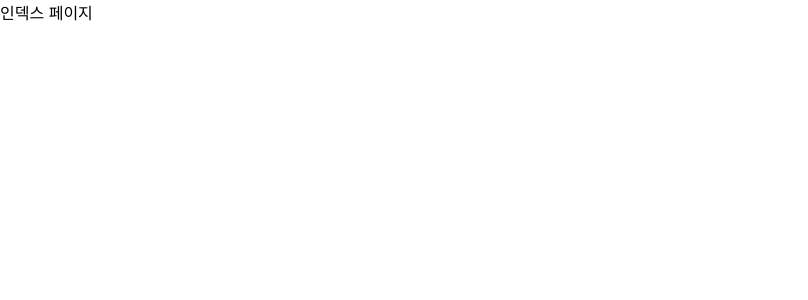
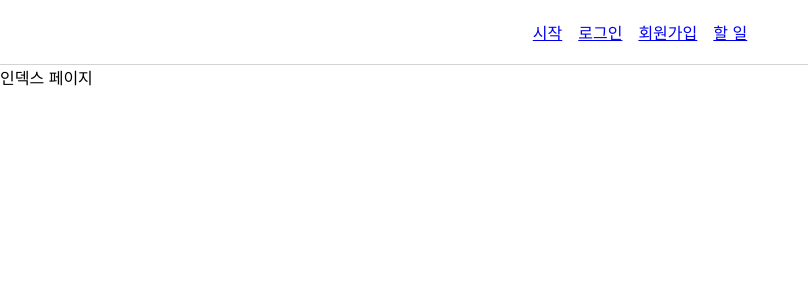
Before and after one commit to bkdragon0228/wanted-pre-onboarding-frontend, a React (Create React App) app: page / in a window 1280 px wide. Shown: the top 300 px of the page, without its empty margins (0-808 px from the left). Built offline with nearby package versions, Linux system fonts and the light colour scheme.

Commit message:
feat : Gnb 생성

```diff
--- a/src/App.tsx
+++ b/src/App.tsx
@@ -2,13 +2,17 @@ import React from 'react';
 
 import { useRoutes } from 'react-router-dom';
 import { routes } from './routes';
+import Gnb from './components/gnb';
 
 function App() {
   const elem = useRoutes(routes)
 
   return (
     <div className="App">
+      <Gnb />
+      <main>
         {elem}
+      </main>
     </div>
   );
 }
--- /dev/null
+++ b/src/components/gnb.tsx
@@ -0,0 +1,35 @@
+import React from 'react';
+import { Link } from 'react-router-dom';
+
+import styled from '@emotion/styled';
+
+const Gnb = () => {
+    const navigationList = [
+        {label : '시작', path : '/'},
+        {label : '로그인', path : '/signin'},
+        {label : '회원가입', path : '/signup'},
+        {label : '할 일', path : '/todo'}
+    ]
+
+    return (
+        <NavigationBar>
+            {
+                navigationList.map(({label, path }) => (
+                    <Link to={path}>{label}</Link>
+                ))
+            }
+        </NavigationBar>
+    );
+};
+
+export default Gnb;
+
+const NavigationBar = styled.nav`
+    padding: 20px;
+    margin: 0 auto;
+    display: flex;
+    column-gap: 1rem;
+    align-items: center;
+    justify-content: center;
+    border-bottom: 1px solid lightgray;
+`
```
